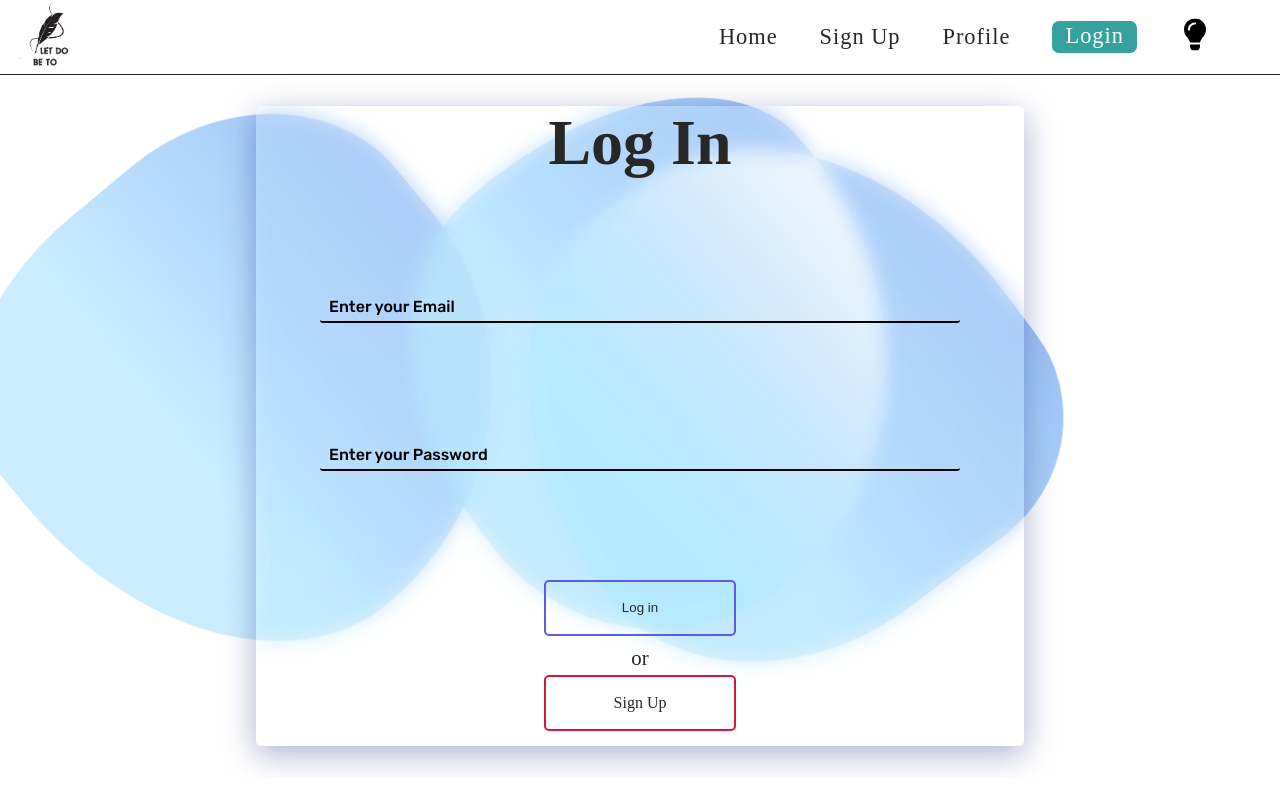
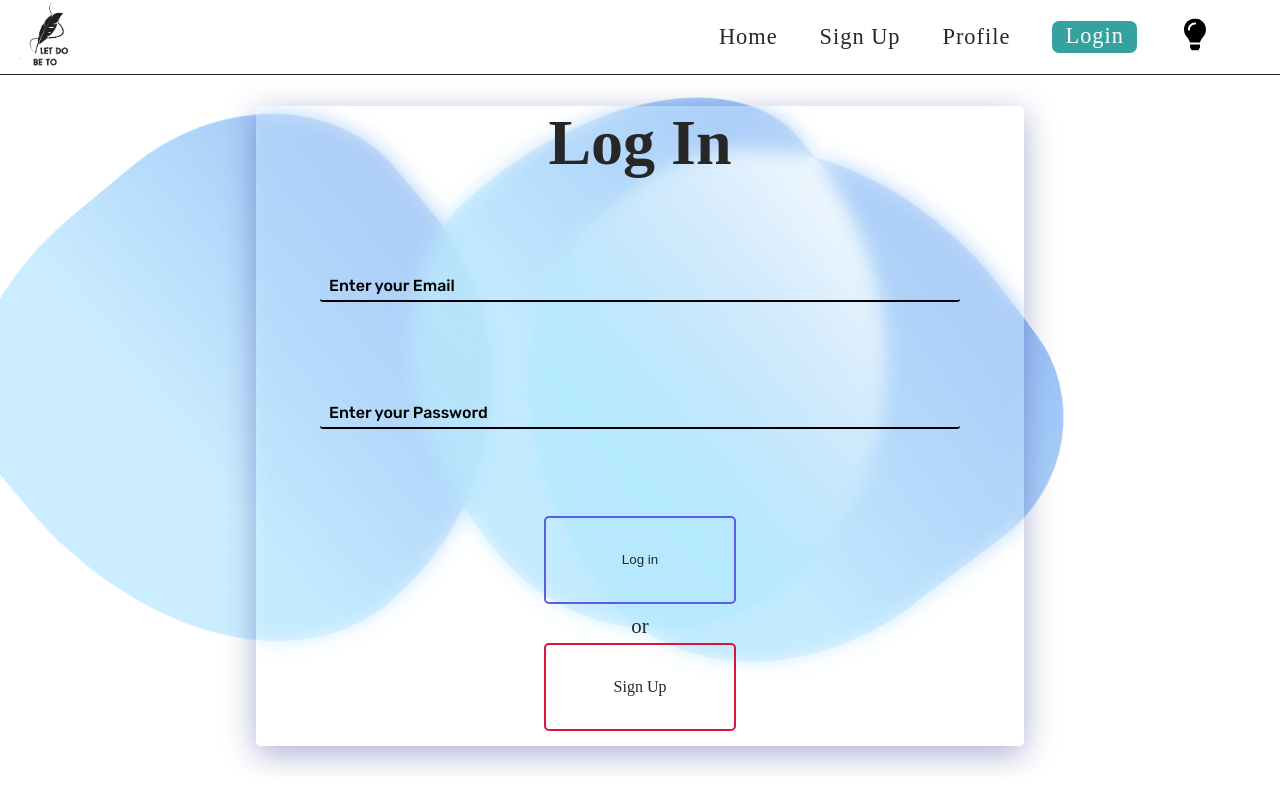
Before and after one commit to HarpreetSingh792/React_To_Do_FrontEnd, a React (Vite) app: page /login in a window 1280 px wide. Built offline with nearby package versions, Linux system fonts and the light colour scheme; no server answers.

Commit message:
Motions and UI bugs are fixed

```diff
--- a/src/styles/features.scss
+++ b/src/styles/features.scss
@@ -68,13 +68,14 @@ $font: "Rubik", sans-serif;
 }
 
 @mixin button($color,$width:15vw,$height:7vh) {
+  $minHeight:($height+4vh);
   cursor: pointer;
   background-color: transparent;
   outline: none;
   border: 2px solid $color;
   width: $width;
   height: $height;
-  min-height: $height;
+  min-height:$minHeight;
   border-radius: 5px;
   display: flex;
   margin-bottom: 5px;
```
